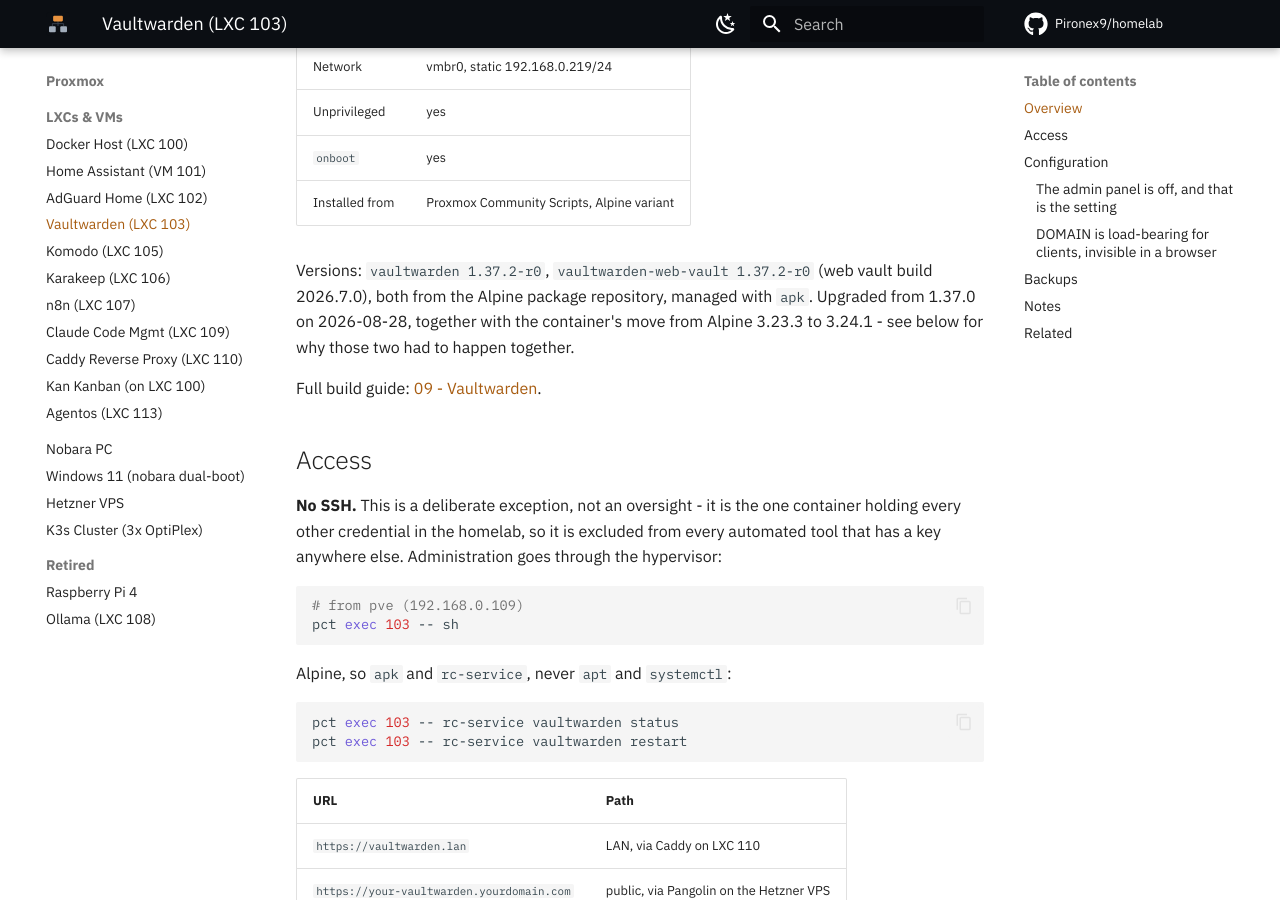
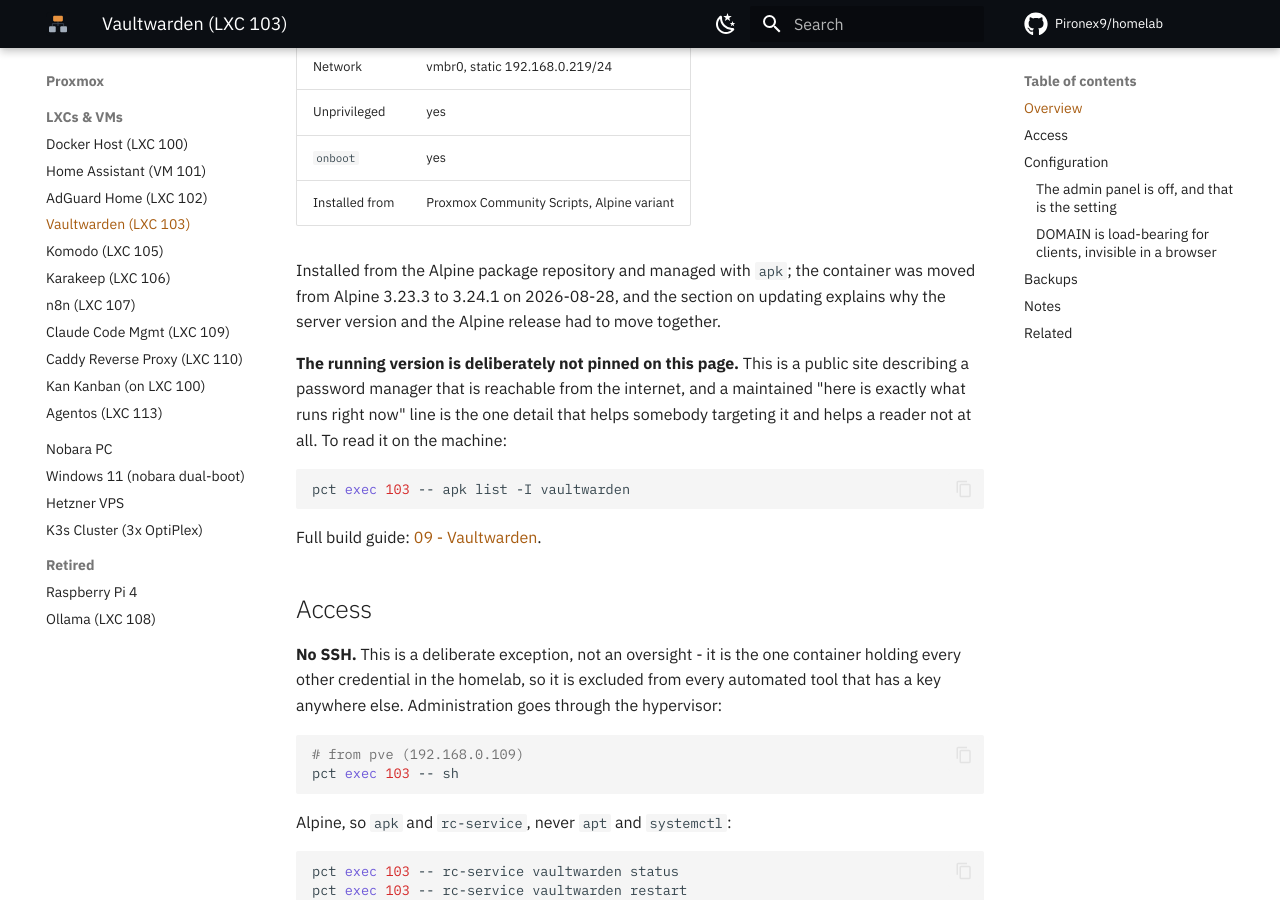
Before and after one commit to Pironex9/homelab, an MkDocs documentation site: the page built from docs/hosts/vaultwarden.md, in a window 1280 px wide and 900 px high, scrolled down 665 px. Built offline with MkDocs 1.6.1 and Material for MkDocs 9.7.7, drawn with Linux system fonts in a browser that asks for light colours; comment, search, counter and statistics services are not loaded; some of the changed text lies outside the part shown.

Commit message:
docs(vaultwarden): ne alljon a publikus oldalon, mi fut EPPEN
Titok nincs a ket vaultwarden doksiban - se token, se kulcs, se a valodi
publikus domain, ellenorizve. Egy dolog viszont maradt, ami nem titok, de nem
is publikusra valo: a fejlecben ott allt a pontosan futo verzio, egy olyan
oldalon, ami kimondja, hogy a szolgaltatas az internetrol elerheto.

Egy karbantartott 'ez fut most' sor pont annak segit, aki celba veszi, es az
olvasonak semmit nem ad. Helyette a parancs all ott, amivel a gepen kiolvashato.
A datalt tortenet (2026-08-28, 1.37.0 -> 1.37.2) marad, mert az a lecke resze,
es a datum miatt nem allitja magarol, hogy aktualis.

A git tortenet ettol meg tartalmazza a szamokat, ez csak az elso kepernyot
szukiti.

````diff
--- a/docs/hosts/vaultwarden.md
+++ b/docs/hosts/vaultwarden.md
@@ -22,10 +22,20 @@
 | `onboot` | yes |
 | Installed from | Proxmox Community Scripts, Alpine variant |
 
-Versions: `vaultwarden 1.37.2-r0`, `vaultwarden-web-vault 1.37.2-r0` (web vault
-build 2026.7.0), both from the Alpine package repository, managed with `apk`.
-Upgraded from 1.37.0 on 2026-08-28, together with the container's move from
-Alpine 3.23.3 to 3.24.1 - see below for why those two had to happen together.
+Installed from the Alpine package repository and managed with `apk`; the
+container was moved from Alpine 3.23.3 to 3.24.1 on 2026-08-28, and the section
+on updating explains why the server version and the Alpine release had to move
+together.
+
+**The running version is deliberately not pinned on this page.** This is a public
+site describing a password manager that is reachable from the internet, and a
+maintained "here is exactly what runs right now" line is the one detail that
+helps somebody targeting it and helps a reader not at all. To read it on the
+machine:
+
+```bash
+pct exec 103 -- apk list -I vaultwarden
+```
 
 Full build guide: [09 - Vaultwarden](../proxmox/09_Vaultwarden.md).
 
@@ -174,7 +184,9 @@
   showed it dragging `musl 1.2.5-r21 -> 1.2.6-r2` along with it, which is the
   3.24 libc. There was no path that both updated the server and stayed on 3.23.
 
-  Done on 2026-08-28, 113 packages, 3.23.3 -> 3.24.1, no errors:
+  Done on 2026-08-28, 113 packages, 3.23.3 -> 3.24.1, no errors. The version
+  numbers below are the historical record of that day, not a claim about what is
+  running now:
 
   ```bash
   # from pve, AFTER a fresh vzdump of 103
@@ -184,7 +196,8 @@
 
   **The restart is not optional.** `apk` swaps the binary on disk and leaves the
   running daemon on the old one; `supervise-daemon` will not notice. Confirm with
-  `pct exec 103 -- /usr/bin/vaultwarden --version`, which must report `1.37.2-r0`.
+  `pct exec 103 -- /usr/bin/vaultwarden --version`, which must report the version
+  you just installed rather than the one you replaced.
 
   `/etc/conf.d/vaultwarden` survived, because apk keeps a locally modified file
   and writes the packaged one beside it as `vaultwarden.apk-new`. Worth diffing
````
